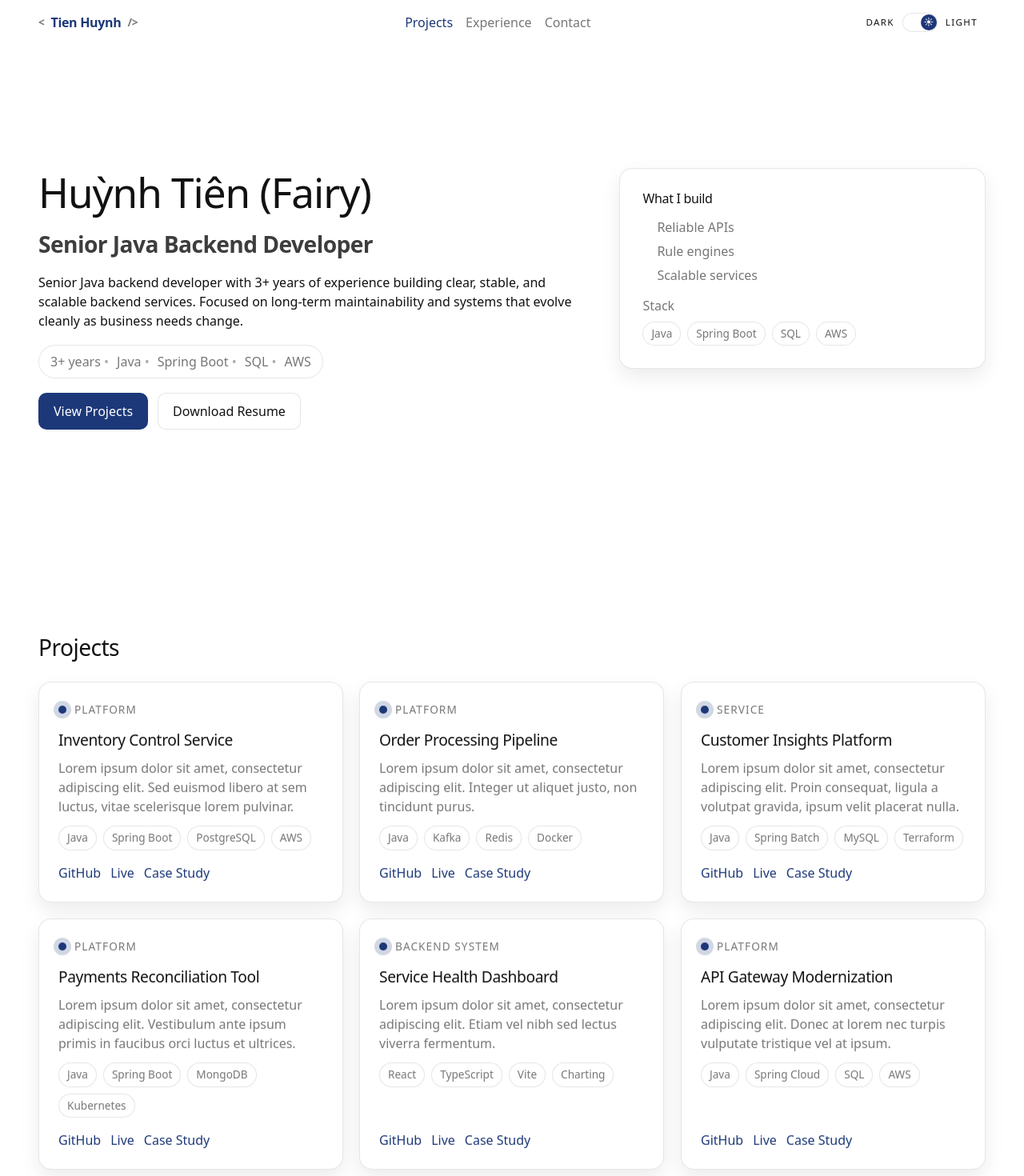
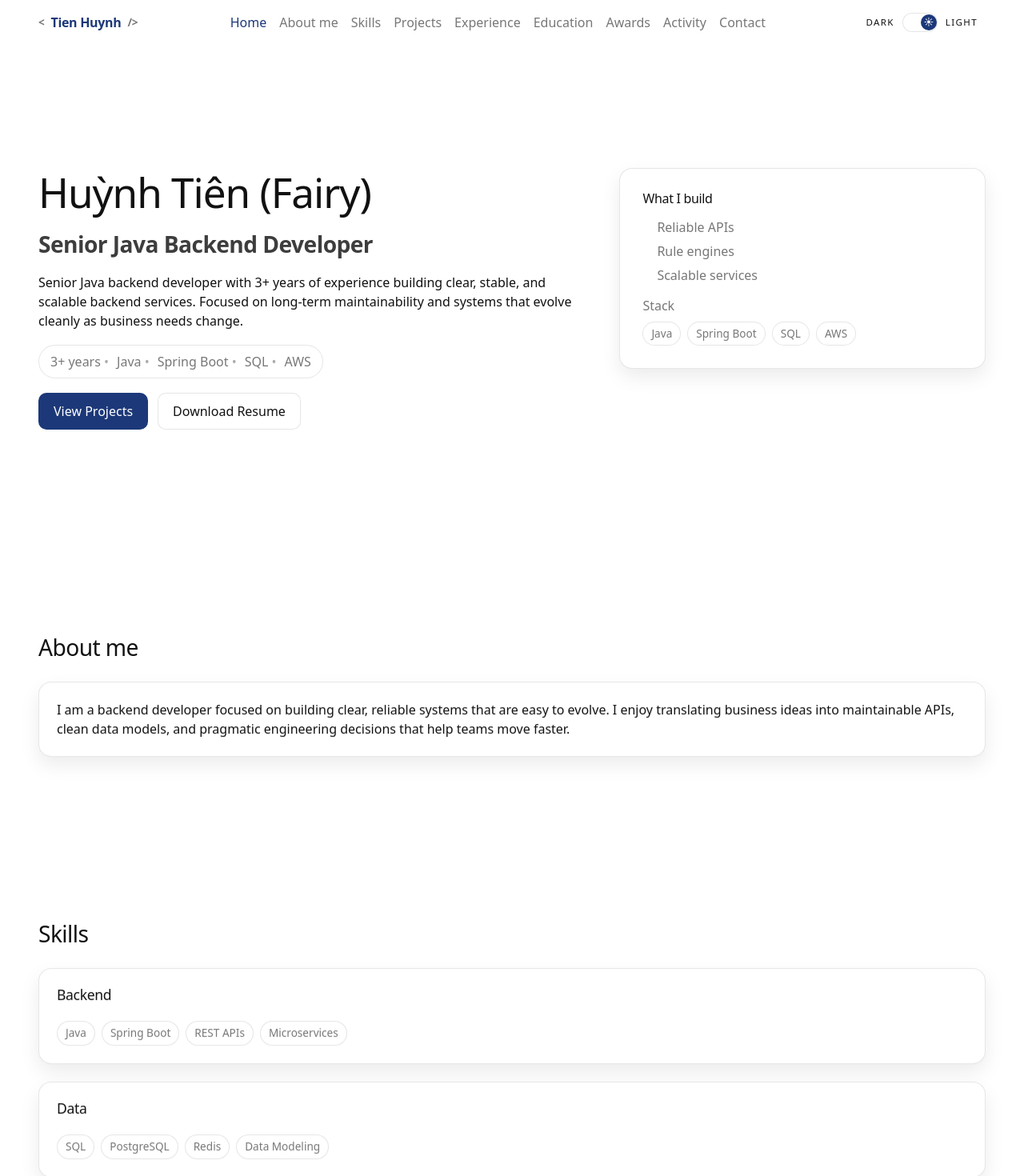
Before and after one commit to tienhuynh-tn/portfolio-tienhuynh-tn, a React (Vite) app: page / in a window 1280 px wide. Shown: the top 1470 px of the page at 80% size. Built offline with nearby package versions, Linux system fonts and the light colour scheme.

Commit message:
feat: Reorganized site structure into Home, About, Skills, Projects, Experience, Education, Awards, Activity, Contact

```diff
--- a/src/app/App.tsx
+++ b/src/app/App.tsx
@@ -1,18 +1,36 @@
+import type { ReactElement } from 'react'
 import Navbar from '../components/layout/Navbar'
+import { NAV_ITEMS, type NavItemId } from './navItems'
+import Activity from '../sections/Activity'
+import Awards from '../sections/Awards'
+import About from '../sections/About'
+import Contact from '../sections/Contact'
+import Education from '../sections/Education'
+import Experience from '../sections/Experience'
 import Hero from '../sections/Hero'
 import Projects from '../sections/Projects'
-import Experience from '../sections/Experience'
-import Contact from '../sections/Contact'
+import Skills from '../sections/Skills'
+
+const SECTION_COMPONENTS: Record<NavItemId, ReactElement> = {
+  home: <Hero />,
+  about: <About />,
+  skills: <Skills />,
+  projects: <Projects />,
+  experience: <Experience />,
+  education: <Education />,
+  awards: <Awards />,
+  activity: <Activity />,
+  contact: <Contact />,
+}
 
 function App() {
   return (
     <>
       <Navbar />
       <main>
-        <Hero />
-        <Projects />
-        <Experience />
-        <Contact />
+        {NAV_ITEMS.map((item) => (
+          <div key={item.id}>{SECTION_COMPONENTS[item.id]}</div>
+        ))}
       </main>
     </>
   )
--- /dev/null
+++ b/src/app/navItems.ts
@@ -0,0 +1,13 @@
+export const NAV_ITEMS = [
+  { id: 'home', label: 'Home' },
+  { id: 'about', label: 'About me' },
+  { id: 'skills', label: 'Skills' },
+  { id: 'projects', label: 'Projects' },
+  { id: 'experience', label: 'Experience' },
+  { id: 'education', label: 'Education' },
+  { id: 'awards', label: 'Awards' },
+  { id: 'activity', label: 'Activity' },
+  { id: 'contact', label: 'Contact' },
+] as const
+
+export type NavItemId = (typeof NAV_ITEMS)[number]['id']
--- a/src/components/layout/Navbar.tsx
+++ b/src/components/layout/Navbar.tsx
@@ -1,101 +1,82 @@
-import { useEffect, useRef, useState } from 'react'
+import { useEffect, useMemo, useState } from 'react'
+import { NAV_ITEMS, type NavItemId } from '../../app/navItems'
 import ThemeToggle from './ThemeToggle'
 
-const SECTIONS = ['projects', 'experience', 'contact'] as const
-
-type SectionId = (typeof SECTIONS)[number]
-type ActiveSection = SectionId | null
+const OBSERVER_OPTIONS: IntersectionObserverInit = {
+  root: null,
+  rootMargin: '-40% 0px -55% 0px',
+  threshold: [0, 0.1, 0.2, 0.3, 0.4, 0.5, 0.6, 0.7, 0.8, 0.9, 1],
+}
 
 function Navbar() {
-  const [activeId, setActiveId] = useState<ActiveSection>(null)
-  const navRef = useRef<HTMLElement | null>(null)
+  const [activeId, setActiveId] = useState<NavItemId>('home')
+
+  const sectionOrder = useMemo(() => {
+    const map = new Map<NavItemId, number>()
+    NAV_ITEMS.forEach((item, index) => map.set(item.id, index))
+    return map
+  }, [])
 
   useEffect(() => {
-    let rafId = 0
-    let timeoutId: number | null = null
+    const ratios = new Map<NavItemId, number>()
+    const sectionElements = NAV_ITEMS.map((item) =>
+      document.getElementById(item.id)
+    ).filter(Boolean) as HTMLElement[]
 
-    const updateActive = () => {
-      const navHeight = navRef.current?.getBoundingClientRect().height ?? 56
-      const y = window.scrollY + navHeight + Math.round(window.innerHeight * 0.33)
+    if (sectionElements.length === 0) return
 
-      const tops = SECTIONS.map((id) => {
-        const el = document.getElementById(id)
-        if (!el) return null
-        // absolute top in document coordinates
-        const top = el.getBoundingClientRect().top + window.scrollY
-        return { id, top }
-      }).filter(Boolean) as Array<{ id: SectionId; top: number }>
+    const updateActiveSection = () => {
+      const intersecting = NAV_ITEMS.map((item) => ({
+        id: item.id,
+        ratio: ratios.get(item.id) ?? 0,
+      })).filter((entry) => entry.ratio > 0)
 
-      if (tops.length === 0) {
-        setActiveId(null)
-        return
-      }
+      if (intersecting.length === 0) return
 
-      tops.sort((a, b) => a.top - b.top)
+      intersecting.sort((a, b) => {
+        if (b.ratio !== a.ratio) return b.ratio - a.ratio
+        return (sectionOrder.get(a.id) ?? 0) - (sectionOrder.get(b.id) ?? 0)
+      })
 
-      // Home zone: trước section đầu tiên
-      if (y < tops[0].top) {
-        setActiveId(null)
-        return
-      }
-
-      // Nếu y nằm trong [tops[i], tops[i+1]) => active = i
-      for (let i = 0; i < tops.length; i++) {
-        const current = tops[i]
-        const next = tops[i + 1]
-
-        if (!next || y < next.top) {
-          setActiveId(current.id)
-          return
-        }
-      }
-
-      setActiveId(null)
+      setActiveId(intersecting[0].id)
     }
 
-    const onScroll = () => {
-      if (rafId) return
-      rafId = window.requestAnimationFrame(() => {
-        rafId = 0
-        updateActive()
+    const observer = new IntersectionObserver((entries) => {
+      entries.forEach((entry) => {
+        const id = entry.target.id as NavItemId
+        ratios.set(id, entry.isIntersecting ? entry.intersectionRatio : 0)
       })
-    }
+      updateActiveSection()
+    }, OBSERVER_OPTIONS)
 
-    window.addEventListener('scroll', onScroll, { passive: true })
-    window.addEventListener('resize', onScroll)
-    window.addEventListener('hashchange', onScroll)
-    updateActive()
-    timeoutId = window.setTimeout(updateActive, 50)
+    sectionElements.forEach((section) => observer.observe(section))
 
-    return () => {
-      window.removeEventListener('scroll', onScroll)
-      window.removeEventListener('resize', onScroll)
-      window.removeEventListener('hashchange', onScroll)
-      if (rafId) window.cancelAnimationFrame(rafId)
-      if (timeoutId !== null) window.clearTimeout(timeoutId)
-    }
-  }, [])
+    return () => observer.disconnect()
+  }, [sectionOrder])
 
   return (
-    <header className="navbar" ref={navRef}>
+    <header className="navbar">
       <div className="container navbarInner">
-        <a href="#hero" className="navBrand" aria-label="Go to top">
+        <a href="#home" className="navBrand" aria-label="Go to top">
           <span className="brandMark">&lt;</span>
           <span className="brandName">Tien Huynh</span>
           <span className="brandMark">/&gt;</span>
         </a>
+
         <nav className="navbarLinks" aria-label="Primary">
-          {SECTIONS.map((id) => (
+          {NAV_ITEMS.map((item) => (
             <a
-              key={id}
-              href={`#${id}`}
-              className={`navLink ${activeId === id ? 'navLink--active' : ''}`}
-              aria-current={activeId === id ? 'page' : undefined}
+              key={item.id}
+              href={`#${item.id}`}
+              className={`navLink ${activeId === item.id ? 'navLink--active' : ''}`}
+              aria-current={activeId === item.id ? 'page' : undefined}
+              onClick={() => setActiveId(item.id)}
             >
-              {id.charAt(0).toUpperCase() + id.slice(1)}
+              {item.label}
             </a>
           ))}
         </nav>
+
         <ThemeToggle />
       </div>
     </header>
--- a/src/components/layout/Section.tsx
+++ b/src/components/layout/Section.tsx
@@ -9,9 +9,19 @@ type SectionProps = {
   className?: string
 }
 
-function Section({ id, title, variant = 'default', children }: SectionProps) {
+function Section({
+  id,
+  title,
+  variant = 'default',
+  children,
+  className = '',
+}: SectionProps) {
   return (
-        <section id={id} className={`section section--${variant}`}>
+    <section
+      id={id}
+      className={`section section--${variant} ${className}`.trim()}
+      style={{ scrollMarginTop: '96px' }}
+    >
       <Container>
         {title ? (
           <header className="sectionHeader">
--- /dev/null
+++ b/src/sections/About.tsx
@@ -0,0 +1,21 @@
+import Section from '../components/layout/Section'
+import useRevealOnScroll from '../hooks/useRevealOnScroll'
+
+function About() {
+  const revealRef = useRevealOnScroll<HTMLDivElement>()
+
+  return (
+    <Section id="about" title="About me">
+      <article className="item reveal" ref={revealRef}>
+        <p>
+          I am a backend developer focused on building clear, reliable systems
+          that are easy to evolve. I enjoy translating business ideas into
+          maintainable APIs, clean data models, and pragmatic engineering
+          decisions that help teams move faster.
+        </p>
+      </article>
+    </Section>
+  )
+}
+
+export default About
--- /dev/null
+++ b/src/sections/Activity.tsx
@@ -0,0 +1,26 @@
+import Section from '../components/layout/Section'
+import useRevealOnScroll from '../hooks/useRevealOnScroll'
+
+const ACTIVITIES = [
+  'Mentoring junior developers on backend design and debugging practices.',
+  'Sharing engineering notes and practical lessons from production incidents.',
+  'Contributing to team documentation and onboarding guides.',
+]
+
+function Activity() {
+  const revealRef = useRevealOnScroll<HTMLDivElement>()
+
+  return (
+    <Section id="activity" title="Activity">
+      <article className="item reveal" ref={revealRef}>
+        <ul className="bullets">
+          {ACTIVITIES.map((activity) => (
+            <li key={activity}>{activity}</li>
+          ))}
+        </ul>
+      </article>
+    </Section>
+  )
+}
+
+export default Activity
--- /dev/null
+++ b/src/sections/Awards.tsx
@@ -0,0 +1,25 @@
+import Section from '../components/layout/Section'
+import useRevealOnScroll from '../hooks/useRevealOnScroll'
+
+const AWARDS = [
+  'Top Performer Award - Backend Engineering, 2024',
+  'Engineering Excellence Recognition - API Reliability, 2023',
+]
+
+function Awards() {
+  const revealRef = useRevealOnScroll<HTMLDivElement>()
+
+  return (
+    <Section id="awards" title="Awards">
+      <article className="item reveal" ref={revealRef}>
+        <ul className="bullets">
+          {AWARDS.map((award) => (
+            <li key={award}>{award}</li>
+          ))}
+        </ul>
+      </article>
+    </Section>
+  )
+}
+
+export default Awards
--- /dev/null
+++ b/src/sections/Education.tsx
@@ -0,0 +1,40 @@
+import Section from '../components/layout/Section'
+import useRevealOnScroll from '../hooks/useRevealOnScroll'
+
+const EDUCATION_ITEMS = [
+  {
+    degree: 'B.Sc. in Information Technology',
+    school: 'University of Technology',
+    dates: '2016 - 2020',
+    details: 'Focused on software engineering, databases, and distributed systems.',
+  },
+]
+
+function Education() {
+  const revealRef = useRevealOnScroll<HTMLDivElement>()
+
+  return (
+    <Section id="education" title="Education">
+      <div className="list" ref={revealRef}>
+        {EDUCATION_ITEMS.map((item, index) => (
+          <article
+            key={item.degree}
+            className="item reveal"
+            style={{ ['--reveal-delay' as string]: `${index * 80}ms` }}
+          >
+            <div className="itemHeader">
+              <div>
+                <h3 className="itemTitle">{item.degree}</h3>
+                <p className="itemMeta">{item.school}</p>
+              </div>
+              <span className="itemDates">{item.dates}</span>
+            </div>
+            <p>{item.details}</p>
+          </article>
+        ))}
+      </div>
+    </Section>
+  )
+}
+
+export default Education
--- a/src/sections/Hero.tsx
+++ b/src/sections/Hero.tsx
@@ -6,7 +6,7 @@ const STACK = ['Java', 'Spring Boot', 'SQL', 'AWS']
 
 function Hero() {
   return (
-    <Section id="hero" variant="hero">
+    <Section id="home" variant="hero">
       <div className="heroGrid">
         <div className="hero">
           <h1 className="heroTitle">Huỳnh Tiên (Fairy)</h1>
--- /dev/null
+++ b/src/sections/Skills.tsx
@@ -0,0 +1,46 @@
+import Section from '../components/layout/Section'
+import useRevealOnScroll from '../hooks/useRevealOnScroll'
+
+const SKILL_GROUPS = [
+  {
+    title: 'Backend',
+    skills: ['Java', 'Spring Boot', 'REST APIs', 'Microservices'],
+  },
+  {
+    title: 'Data',
+    skills: ['SQL', 'PostgreSQL', 'Redis', 'Data Modeling'],
+  },
+  {
+    title: 'Cloud & Delivery',
+    skills: ['AWS', 'Docker', 'CI/CD', 'Monitoring'],
+  },
+]
+
+function Skills() {
+  const revealRef = useRevealOnScroll<HTMLDivElement>()
+
+  return (
+    <Section id="skills" title="Skills">
+      <div className="list" ref={revealRef}>
+        {SKILL_GROUPS.map((group, index) => (
+          <article
+            key={group.title}
+            className="item reveal"
+            style={{ ['--reveal-delay' as string]: `${index * 80}ms` }}
+          >
+            <h3 className="itemTitle">{group.title}</h3>
+            <div className="pillRow">
+              {group.skills.map((skill) => (
+                <span key={skill} className="pill">
+                  {skill}
+                </span>
+              ))}
+            </div>
+          </article>
+        ))}
+      </div>
+    </Section>
+  )
+}
+
+export default Skills
```
Lines whose indentation alone changed are shown as unchanged.
